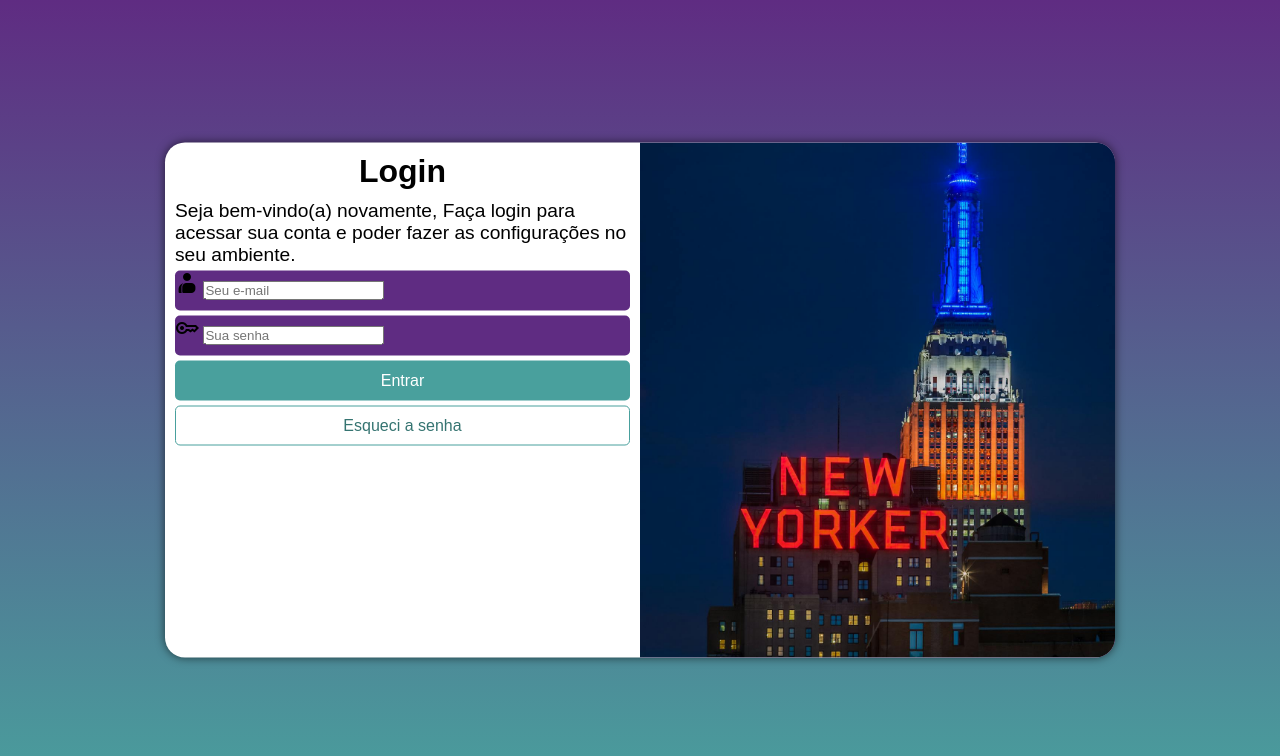
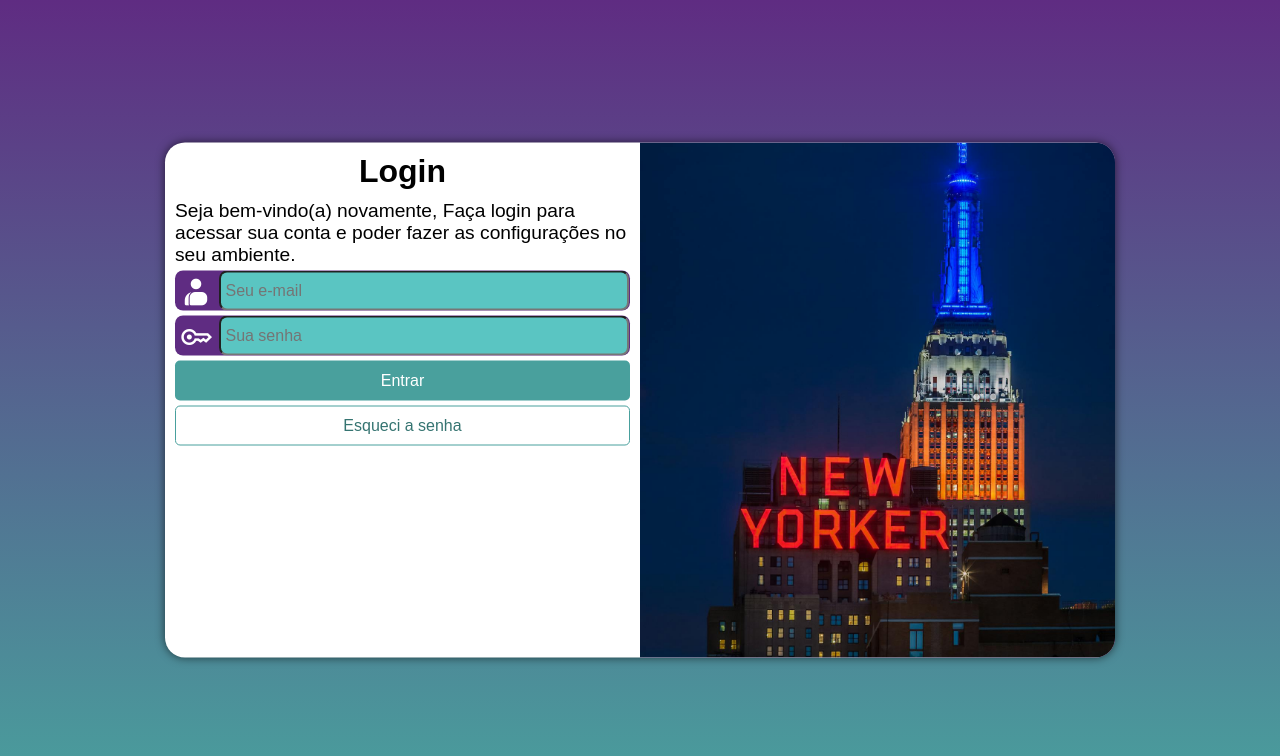
Before and after one commit to Makalistermz/projeto-login, a plain HTML site: page index.html in a window 1280 px wide. Drawn offline with nearby package versions, Linux system fonts and the light colour scheme.

Commit message:
Update style.css

```diff
--- a/estilos/style.css
+++ b/estilos/style.css
@@ -69,12 +69,33 @@ form > div.campo {
     width: 100%;
     display: block;
     height: 40px;
-    border-radius: 5px;
+    border-radius: 8px;
     margin: 5px 0px;
 }
 
 .campo label {
     display: none;
+}
+
+.campo > span {
+    color: white;
+    font-size: 2em;
+    width: 40px;
+    padding: 5px;
+}
+
+.campo > input {
+    background-color: #5ac5c2;
+    font-size: 1em;
+    width: calc(100% - 45px);
+    transform: translateY(-12px);
+    height: 100%;
+    border-radius: 8px;
+    padding: 4px;
+}
+
+.campo > input:focus-within {
+    background-color: white;
 }
 
 form > input[type=submit] {
```
